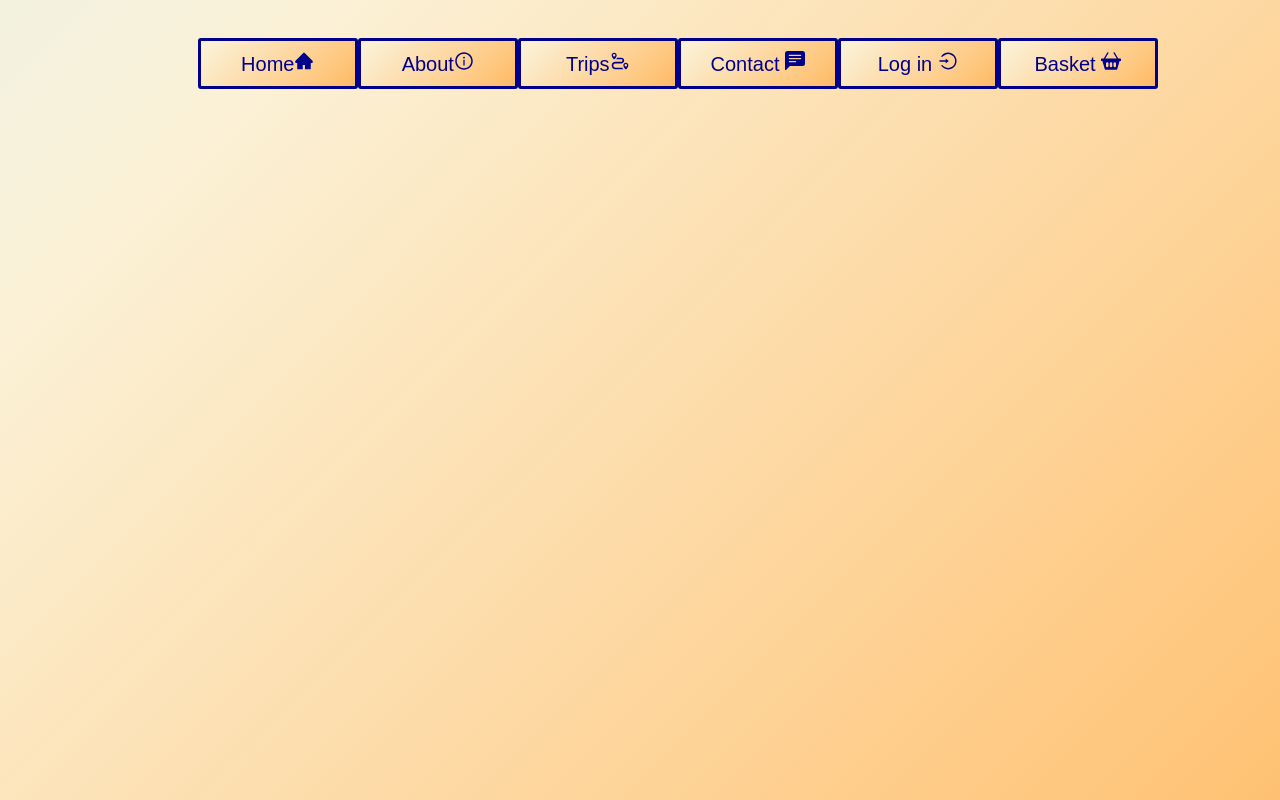
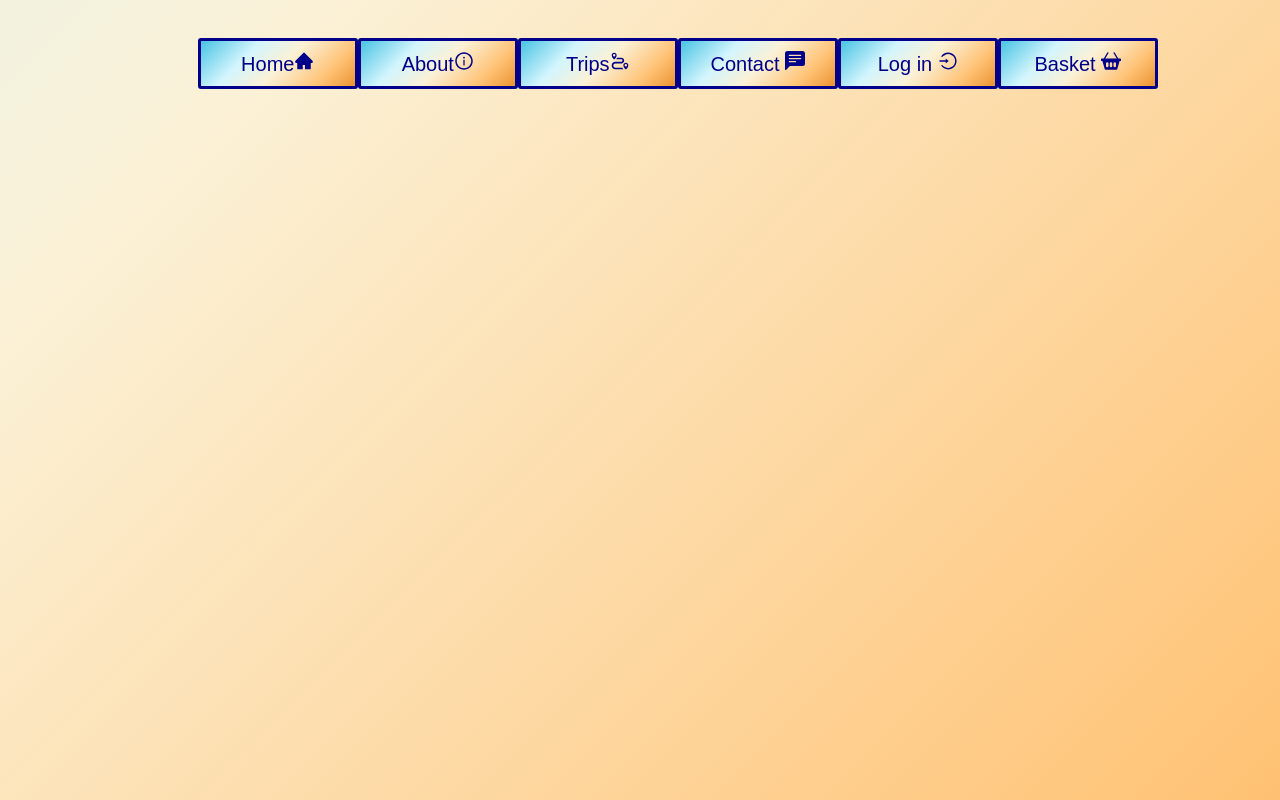
Before and after one commit to Anabela-Lima/capstone_frontend, a React (Create React App) app: page /Home in a window 1280 px wide. Shown: the top 800 px of the page. Built offline with nearby package versions, Linux system fonts and the light colour scheme.

Commit message:
added features

```diff
--- a/src/App.css
+++ b/src/App.css
@@ -51,9 +51,10 @@ button:hover{
 }
 
 .buttonDesign{
-  /* background color */
-  background-size: 300% 300%;
-  background-image: linear-gradient(
+    width: 100%;
+    height: 100%;
+    background-size: 100% 100%;
+    background-image: linear-gradient(
           -45deg,
           #eb9331 0%,
           #ffc376 20%,
@@ -61,7 +62,8 @@ button:hover{
           #d3f5fe 70%,
           #48c4e3 100%
     );
-  animation: AnimateBG 20s ease infinite;
+    animation: AnimateBG 20s ease infinite;
+  /* background color */
   width: 160px;
   /* border */
   border: 2px solid darkblue;
@@ -76,7 +78,7 @@ button:hover{
 }
 
 button:focus{
-  outline: none;
+  outline: darkblue;
 }
 
 #navBar{
@@ -98,7 +100,7 @@ button:focus{
   font-family: 'Roboto', sans-serif;
   font-weight: 200;
   color: white;
-  font-size: 2em;
+  font-size: 40px;
 }
 
 #head1,#head2,#head3, #head4, #head5{
--- a/src/Home.js
+++ b/src/Home.js
@@ -1,6 +1,11 @@
 
 import { Link } from "react-router-dom";
 import NavBar from "./NavBar";
+import {GiStripedSun} from "react-icons/gi";
+import {FaPaperPlane} from "react-icons/fa";
+import {MdWavingHand} from "react-icons/md";
+import {HiLightBulb} from "react-icons/hi";
+import {FaBookOpen} from "react-icons/fa";
 
 const Home = () => {
 
@@ -10,12 +15,12 @@ return(
         <NavBar />
     </header>
     <main>
-        <div className="header">
-            <p id='head1'>Hallo</p>
-            <p id='head2'>Bonjour</p>
-            <p id='head3'>Hola</p>
-            <p id='head4'>Hello</p>
-            <p id='head5'>你好</p>
+        <div>
+            <p id='head1' className="header">Hello <MdWavingHand/></p>
+            <p id='head2' className="header">Need to get away? <FaPaperPlane/></p>
+            <p id='head3' className="header">Need some inspiration? <HiLightBulb/></p>
+            <p id='head4' className="header">You've come to the right place! <FaBookOpen/></p>
+            <p id='head5' className="header">Welcome to NoCap Travel <GiStripedSun/></p>
         </div>
     </main>
     </>
--- a/src/NavBar.js
+++ b/src/NavBar.js
@@ -10,7 +10,7 @@ function NavBar() {
 
     return(
         <div id="navBar">
-            <Link to="/">
+            <Link to="/Home">
             <button className="buttonDesign" type="submit">Home<AiFillHome/></button>
             </Link>
             <Link to="/About">
```
